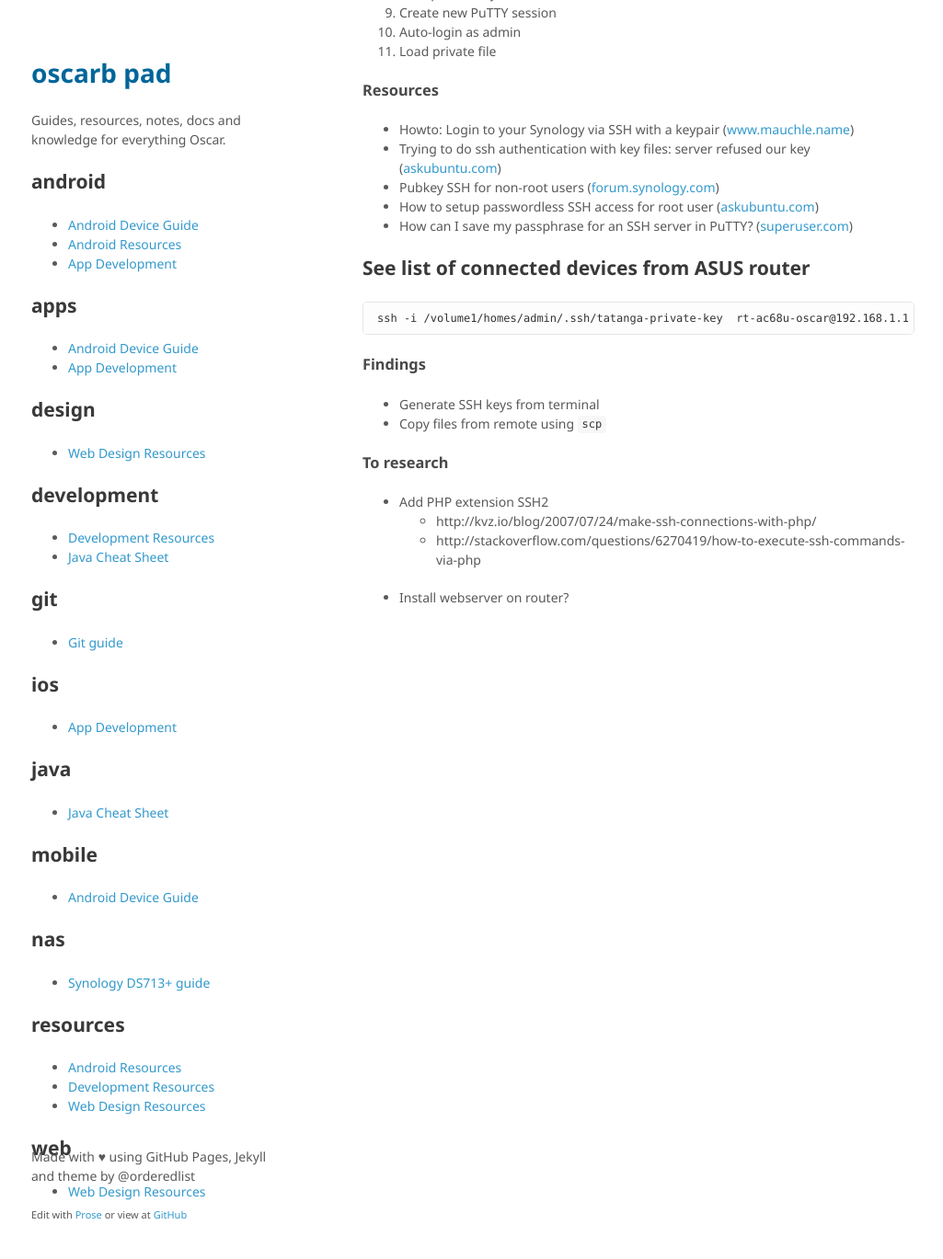
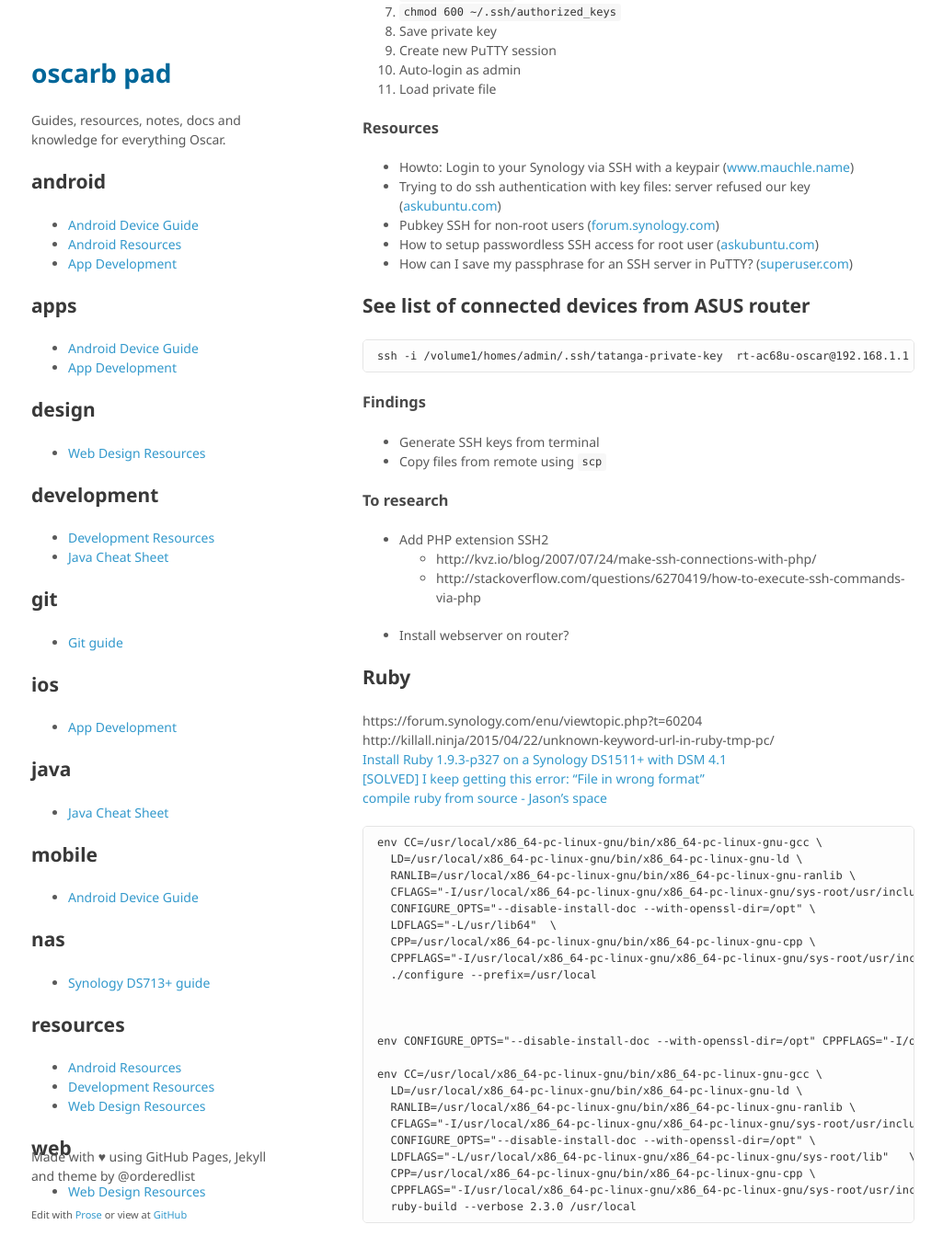
Before and after one commit to oscarb/pad, a Jekyll site: the page built from _docs/ds713.md, in a window 1280 px wide and 1400 px high, scrolled down 2417 px. Shown: the top 1369 px of the window at 92% size, without its empty margins (126-1151 px from the left). Built offline with Jekyll 4.4.1, drawn with Linux system fonts in a browser that asks for light colours.

Commit message:
Add Ruby

````diff
--- a/_docs/ds713.md
+++ b/_docs/ds713.md
@@ -130,3 +130,37 @@ ssh -i /volume1/homes/admin/.ssh/tatanga-private-key  rt-ac68u-oscar@192.168.1.1
 	* http://kvz.io/blog/2007/07/24/make-ssh-connections-with-php/
     * http://stackoverflow.com/questions/6270419/how-to-execute-ssh-commands-via-php
 * Install webserver on router?
+
+## Ruby
+
+https://forum.synology.com/enu/viewtopic.php?t=60204
+http://killall.ninja/2015/04/22/unknown-keyword-url-in-ruby-tmp-pc/
+[Install Ruby 1.9.3-p327 on a Synology DS1511+ with DSM 4.1](https://gist.github.com/raws/4133891)
+[[SOLVED] I keep getting this error: "File in wrong format"](http://www.linuxquestions.org/questions/slackware-14/i-keep-getting-this-error-file-in-wrong-format-4175439373/)
+[compile ruby from source - Jason's space](http://qjpcpu.github.io/blog/2014/03/07/compile-ruby-from-source/)
+
+```
+env CC=/usr/local/x86_64-pc-linux-gnu/bin/x86_64-pc-linux-gnu-gcc \
+  LD=/usr/local/x86_64-pc-linux-gnu/bin/x86_64-pc-linux-gnu-ld \
+  RANLIB=/usr/local/x86_64-pc-linux-gnu/bin/x86_64-pc-linux-gnu-ranlib \
+  CFLAGS="-I/usr/local/x86_64-pc-linux-gnu/x86_64-pc-linux-gnu/sys-root/usr/include" \
+  CONFIGURE_OPTS="--disable-install-doc --with-openssl-dir=/opt" \
+  LDFLAGS="-L/usr/lib64"  \
+  CPP=/usr/local/x86_64-pc-linux-gnu/bin/x86_64-pc-linux-gnu-cpp \
+  CPPFLAGS="-I/usr/local/x86_64-pc-linux-gnu/x86_64-pc-linux-gnu/sys-root/usr/include" \
+  ./configure --prefix=/usr/local
+
+
+
+env CONFIGURE_OPTS="--disable-install-doc --with-openssl-dir=/opt" CPPFLAGS="-I/opt/include" LDFLAGS="-L/opt/lib" ruby-build --verbose 1.9.3-p327 /usr/local
+
+env CC=/usr/local/x86_64-pc-linux-gnu/bin/x86_64-pc-linux-gnu-gcc \
+  LD=/usr/local/x86_64-pc-linux-gnu/bin/x86_64-pc-linux-gnu-ld \
+  RANLIB=/usr/local/x86_64-pc-linux-gnu/bin/x86_64-pc-linux-gnu-ranlib \
+  CFLAGS="-I/usr/local/x86_64-pc-linux-gnu/x86_64-pc-linux-gnu/sys-root/usr/include" \
+  CONFIGURE_OPTS="--disable-install-doc --with-openssl-dir=/opt" \
+  LDFLAGS="-L/usr/local/x86_64-pc-linux-gnu/x86_64-pc-linux-gnu/sys-root/lib"   \
+  CPP=/usr/local/x86_64-pc-linux-gnu/bin/x86_64-pc-linux-gnu-cpp \
+  CPPFLAGS="-I/usr/local/x86_64-pc-linux-gnu/x86_64-pc-linux-gnu/sys-root/usr/include" \
+  ruby-build --verbose 2.3.0 /usr/local
+  ```
````
